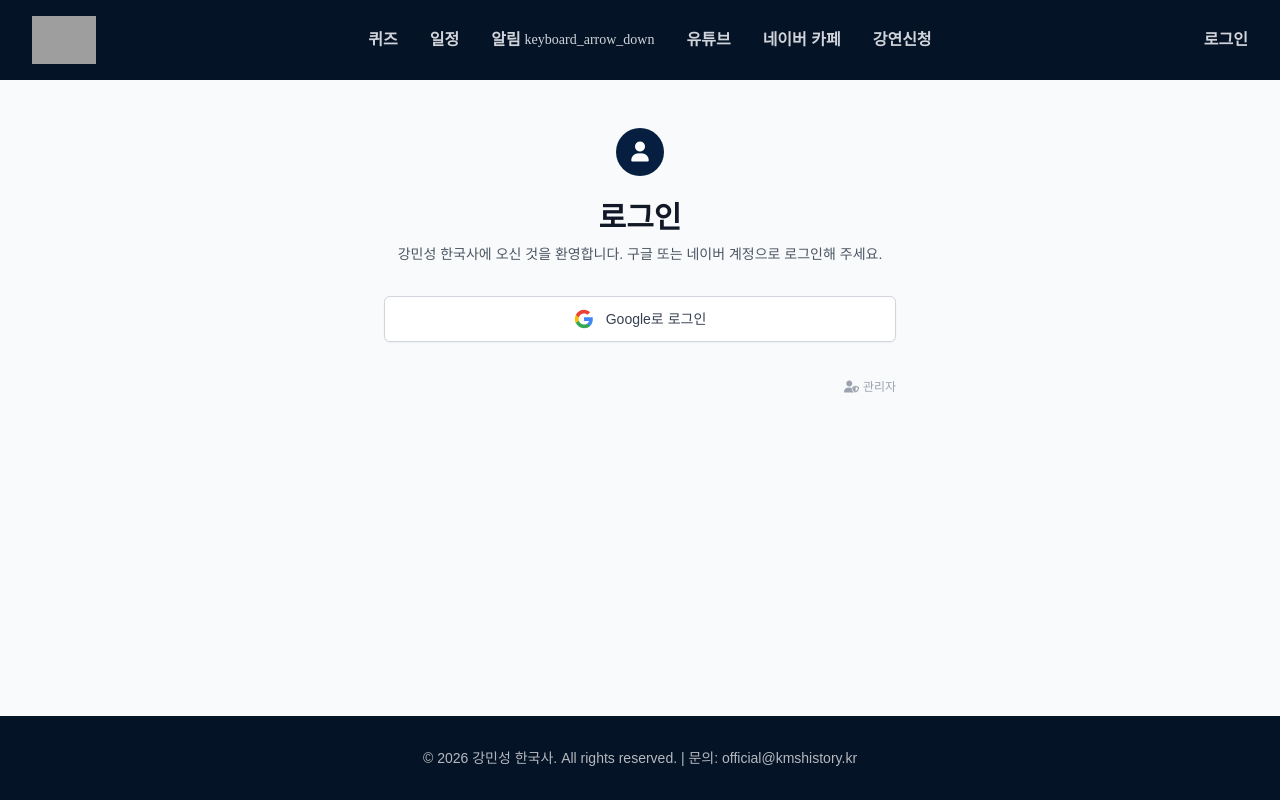
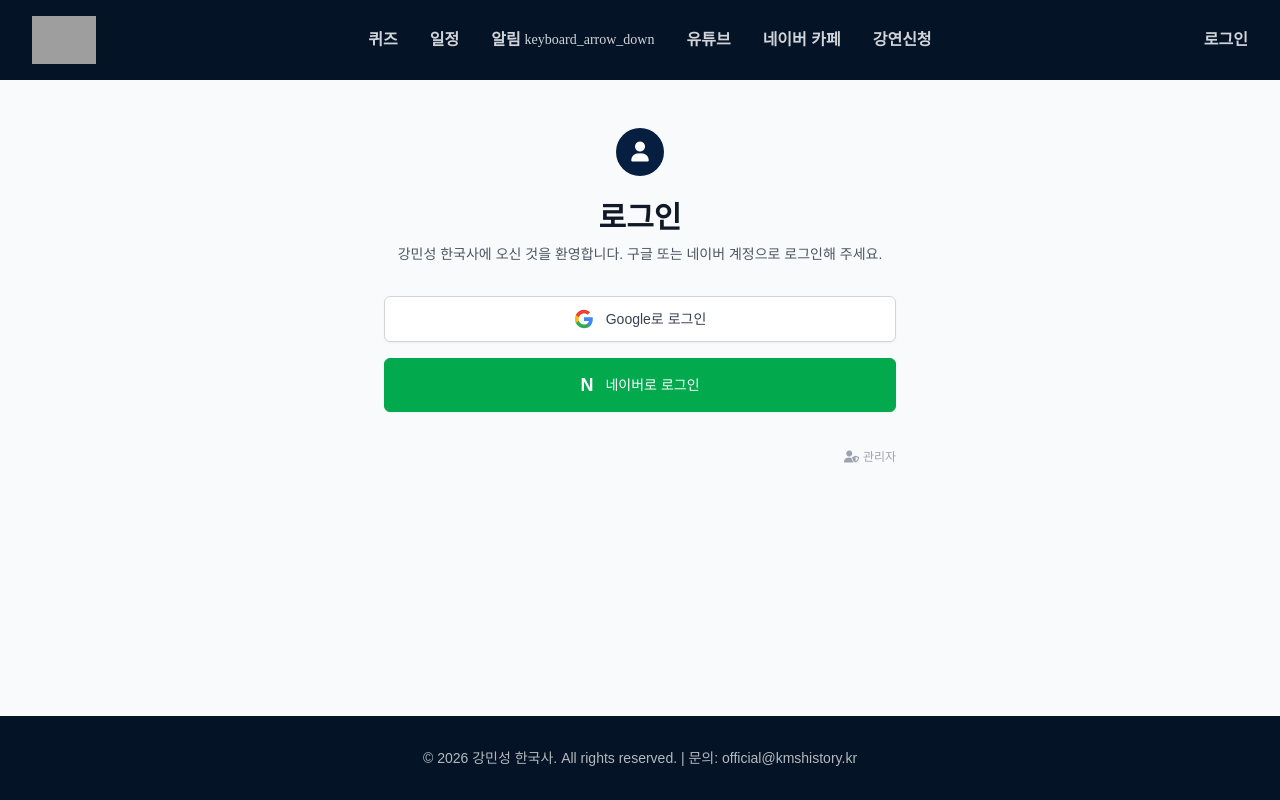
Before and after one commit to kmshistory/kmshistory-v2, a React (Vite) app in the folder frontend/: page /login in a window 1280 px wide. Built offline with nearby package versions, Linux system fonts and the light colour scheme; no server answers; grey boxes are pictures that could not be loaded; a web font is replaced by a local one; what ra-i18n-polyglot, ra-language-english would draw is missing.

Commit message:
네이버 로그인 주석 해제

```diff
--- a/frontend/src/client/pages/Login.jsx
+++ b/frontend/src/client/pages/Login.jsx
@@ -142,8 +142,7 @@ export default function Login() {
             Google로 로그인
           </a>
 
-          {/* 네이버 검수 대기 중 - 검수 완료 후 주석 해제 */}
-          {/* <a
+          <a
             href="/api/auth/naver"
             className="group relative w-full flex justify-center items-center gap-3 py-3 px-4 border text-sm font-medium rounded-md focus:outline-none focus:ring-2 focus:ring-offset-2 focus:ring-[#03A94D]/50 transition-all duration-200 shadow-sm hover:opacity-90"
             style={{
@@ -154,7 +153,7 @@ export default function Login() {
           >
             <span className="text-lg font-bold">N</span>
             네이버로 로그인
-          </a> */}
+          </a>
 
         </div>
 
```
